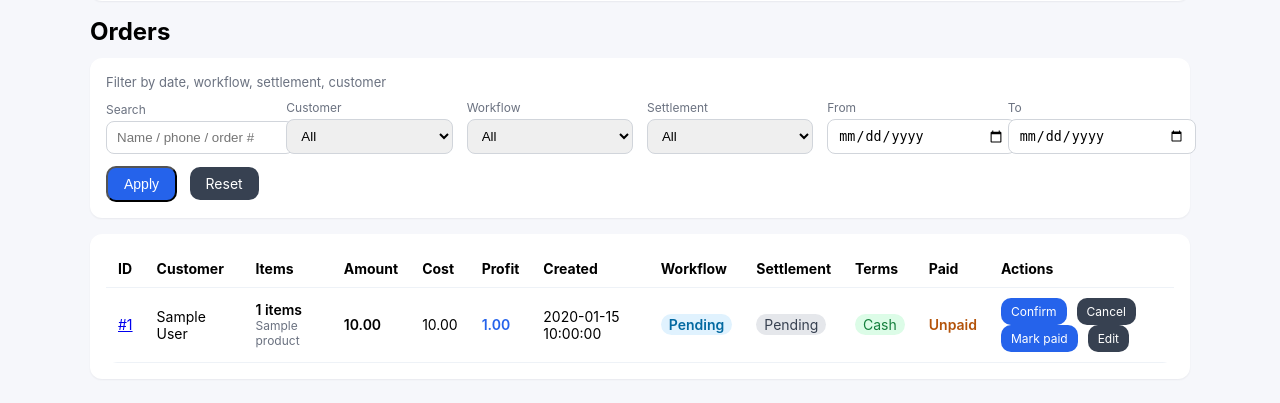
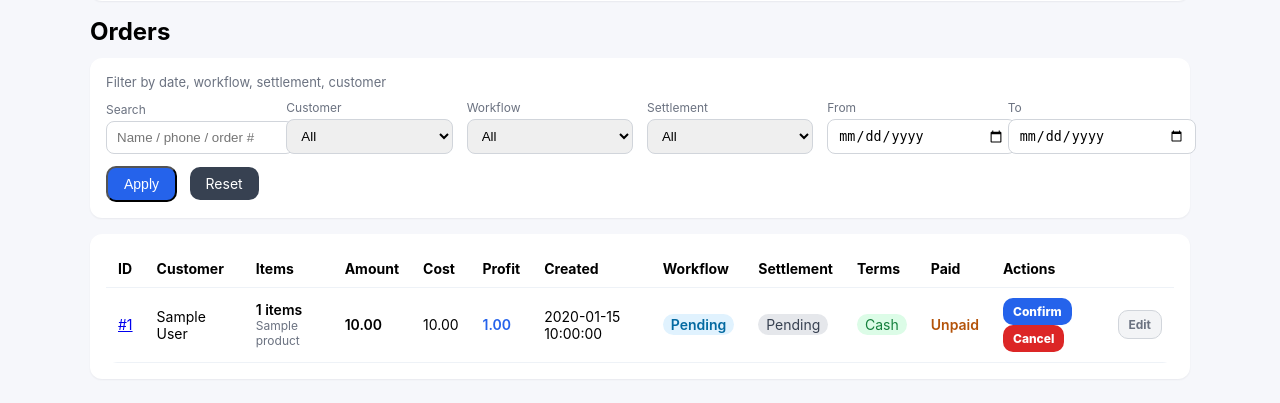
Before and after one commit to yancy0911/tea-supply-system, a Django app: page /orders/ in a window 1280 px wide. Shown: the part 413-816 px from the top of the page. Run offline with Django 4.2, Linux system fonts and the light colour scheme; a user stored in the database is signed in; data comes from the database, SQL or seed files in the repository; tables that the repository leaves empty hold one stand-in row (values such as "Sample post").

Commit message:
optimize order action buttons UX
Made-with: Cursor

```diff
--- a/templates/orders_list.html
+++ b/templates/orders_list.html
@@ -276,38 +276,63 @@
                 {% endif %}
               </td>
               <td>
-                {% if row.order.status == "pending" %}
-                  {% if row.order.workflow_status != "confirmed" and row.order.workflow_status != "cancelled" %}
+                {% if row.order.status == "paid" %}
+                  <span
+                    style="display:inline-block; padding:2px 8px; border-radius:999px; background:#f3f4f6; color:#4b5563; font-weight:700;"
+                  >
+                    Paid ✔
+                  </span>
+                {% elif row.order.workflow_status == "cancelled" %}
+                  <span
+                    style="display:inline-block; padding:2px 8px; border-radius:999px; background:#fee2e2; color:#991b1b; font-weight:700;"
+                  >
+                    Cancelled
+                  </span>
+                {% else %}
+                  <div style="display:flex; align-items:center; justify-content:space-between; gap: 10px;">
+                    <div>
+                      {% if row.order.workflow_status == "pending_confirm" or row.order.workflow_status == "pending" %}
                         {% if row.cost_missing %}
                           <span
-                        class="btn secondary"
-                        style="padding: 6px 10px; font-size: 12px; margin-right: 6px; opacity: .55; cursor: not-allowed;"
+                            style="display:inline-block; padding: 6px 10px; font-size: 12px; margin-right: 6px; opacity: .55; cursor: not-allowed; border-radius:10px; background:#2563eb; color:#fff; font-weight:800;"
                             title="Cost not set"
                           >Confirm (no cost)</span>
                         {% elif row.profit is not None and row.profit < 0 %}
                           <span
-                        class="btn secondary"
-                        style="padding: 6px 10px; font-size: 12px; margin-right: 6px; opacity: .55; cursor: not-allowed;"
+                            style="display:inline-block; padding: 6px 10px; font-size: 12px; margin-right: 6px; opacity: .55; cursor: not-allowed; border-radius:10px; background:#2563eb; color:#fff; font-weight:800;"
                             title="Negative profit"
                           >Confirm (loss)</span>
                         {% elif row.profit_rate is not None and row.profit_rate < 5 %}
                           <a
                             href="{% url 'order-confirm' row.order.id %}"
-                        class="btn"
-                        style="padding: 6px 10px; font-size: 12px; margin-right: 6px"
+                            style="display:inline-block; padding: 6px 10px; font-size: 12px; margin-right: 6px; border-radius:10px; background:#2563eb; color:#fff; font-weight:800; text-decoration:none;"
                             onclick="return confirm('Low margin. Continue?');"
                           >Confirm</a>
                         {% else %}
-                      <a href="{% url 'order-confirm' row.order.id %}" class="btn" style="padding: 6px 10px; font-size: 12px; margin-right: 6px">Confirm</a>
+                          <a
+                            href="{% url 'order-confirm' row.order.id %}"
+                            style="display:inline-block; padding: 6px 10px; font-size: 12px; margin-right: 6px; border-radius:10px; background:#2563eb; color:#fff; font-weight:800; text-decoration:none;"
+                          >Confirm</a>
                         {% endif %}
-                    <a href="{% url 'order-cancel' row.order.id %}" class="btn secondary" style="padding: 6px 10px; font-size: 12px; margin-right: 6px">Cancel</a>
+                        <a
+                          href="{% url 'order-cancel' row.order.id %}"
+                          style="display:inline-block; padding: 6px 10px; font-size: 12px; border-radius:10px; background:#dc2626; color:#fff; font-weight:800; text-decoration:none;"
+                        >Cancel</a>
+                      {% elif row.order.workflow_status == "confirmed" %}
+                        <a
+                          href="{% url 'order_paid' row.order.id %}"
+                          style="display:inline-block; padding: 6px 10px; font-size: 12px; border-radius:10px; background:#15803d; color:#fff; font-weight:800; text-decoration:none;"
+                        >Mark paid</a>
                       {% endif %}
-                  <a href="{% url 'order_paid' row.order.id %}" class="btn" style="padding: 6px 10px; font-size: 12px; margin-right: 6px">Mark paid</a>
-                  <a class="btn secondary" href="{% url 'order-status-update' row.order.id %}" style="padding: 6px 10px; font-size: 12px">Edit</a>
-                {% elif row.order.status == "paid" %}
-                  <span style="color: #15803d; font-weight: 600">Settled</span>
-                {% else %}
-                  <a class="btn secondary" href="{% url 'order-status-update' row.order.id %}" style="padding: 6px 10px; font-size: 12px">Edit</a>
+                    </div>
+                    <a
+                      class="btn secondary"
+                      href="{% url 'order-status-update' row.order.id %}"
+                      style="padding: 6px 10px; font-size: 12px; background:#f3f4f6; color:#6b7280; border: 1px solid #d1d5db; border-radius:10px; font-weight:700; text-decoration:none;"
+                    >
+                      Edit
+                    </a>
+                  </div>
                 {% endif %}
               </td>
             </tr>
```
Lines whose indentation alone changed are shown as unchanged.
